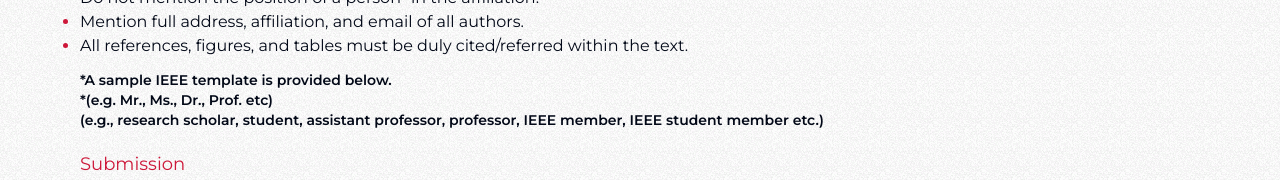
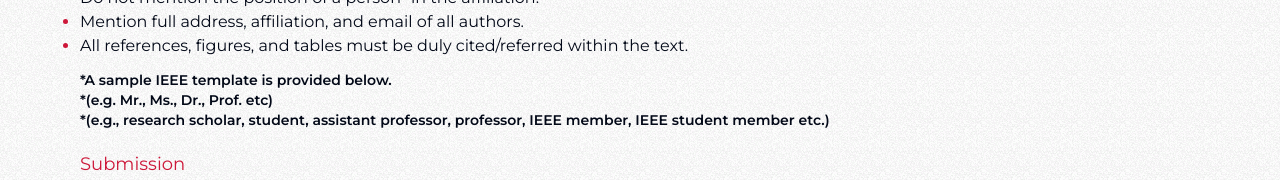
Before and after one commit to Narayana212/event-conf, a Next.js app: page /paper in a window 1280 px wide. Shown: the part 1130-1310 px from the top of the page. Built offline with nearby package versions, Linux system fonts and the light colour scheme.

Commit message:
Update paper.js

```diff
--- a/content/paper.js
+++ b/content/paper.js
@@ -20,7 +20,7 @@ const conferenceGuidelines = [
 
 
 
- const imp="*A sample IEEE template is provided below.<br>*(e.g. Mr., Ms., Dr., Prof. etc)<br>(e.g., research scholar, student, assistant professor, professor, IEEE member, IEEE student member etc.)"
+ const imp="*A sample IEEE template is provided below.<br>*(e.g. Mr., Ms., Dr., Prof. etc)<br>*(e.g., research scholar, student, assistant professor, professor, IEEE member, IEEE student member etc.)"
 
 
   // Exporting the arrays
```
